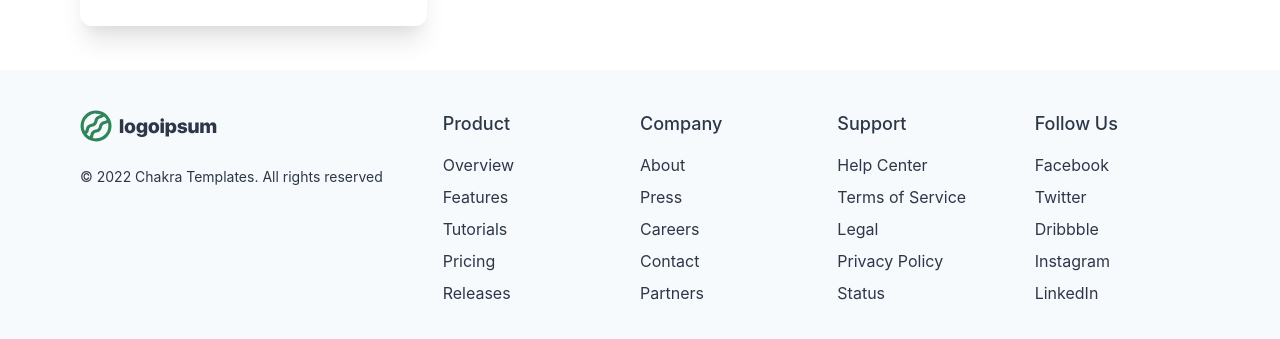
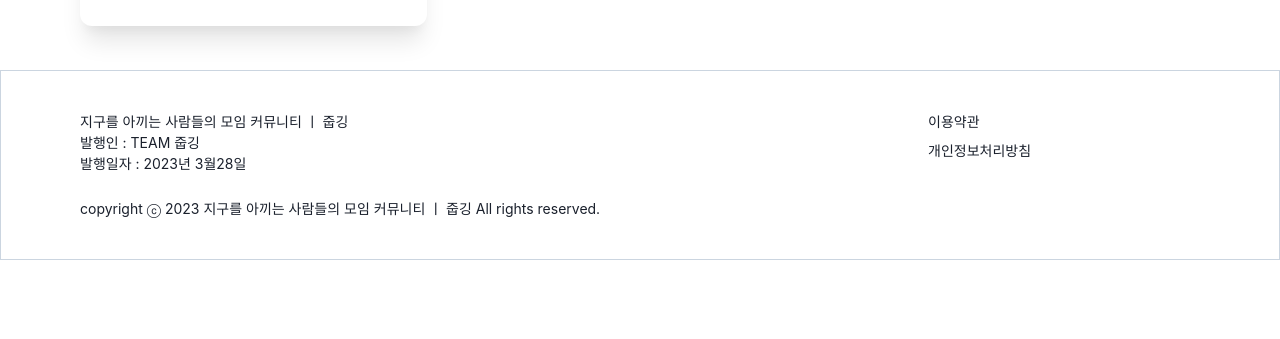
Before and after one commit to irisdew/jupging-frontend, a React (Vite) app: page / in a window 1280 px wide. Shown: the part 2035-2374 px from the top of the page. After the commit the page ends 2295 px from the top, so only its background shows below. Built offline with nearby package versions, Linux system fonts and the light colour scheme.

Commit message:
:sparkles: add design on Footer

```diff
--- a/src/components/Footer.tsx
+++ b/src/components/Footer.tsx
@@ -41,53 +41,35 @@ const ListHeader = ({ children }: { children: ReactNode }) => {
 export default function Footer() {
   return (
     <Box
-      bg={useColorModeValue('gray.50', 'gray.900')}
-      color={useColorModeValue('gray.700', 'gray.200')}
+      border="1px"
+      borderColor="gray.300"
+      bg={useColorModeValue('white.50', 'white.900')}
+      color={useColorModeValue('white.700', 'white.200')}
     >
       <Container as={Stack} maxW={'6xl'} py={10}>
         <SimpleGrid
-          templateColumns={{ sm: '1fr 1fr', md: '2fr 1fr 1fr 1fr 1fr' }}
+          templateColumns={{ sm: '1fr 1fr', md: '3fr 1fr' }}
           spacing={8}
         >
           <Stack spacing={6}>
-            <Box>
-              <Logo color={useColorModeValue('gray.700', 'white')} />
-            </Box>
             <Text fontSize={'sm'}>
-              © 2022 Chakra Templates. All rights reserved
+              지구를 아끼는 사람들의 모임 커뮤니티 ㅣ 줍깅 <br />
+              발행인 : TEAM 줍깅
+              <br />
+              발행일자 : 2023년 3월28일
+            </Text>
+            <Text fontSize={'sm'}>
+              copyright ⓒ 2023 지구를 아끼는 사람들의 모임 커뮤니티 ㅣ 줍깅 All
+              rights reserved.
             </Text>
           </Stack>
           <Stack align={'flex-start'}>
-            <ListHeader>Product</ListHeader>
-            <Link href={'#'}>Overview</Link>
-            <Link href={'#'}>Features</Link>
-            <Link href={'#'}>Tutorials</Link>
-            <Link href={'#'}>Pricing</Link>
-            <Link href={'#'}>Releases</Link>
-          </Stack>
-          <Stack align={'flex-start'}>
-            <ListHeader>Company</ListHeader>
-            <Link href={'#'}>About</Link>
-            <Link href={'#'}>Press</Link>
-            <Link href={'#'}>Careers</Link>
-            <Link href={'#'}>Contact</Link>
-            <Link href={'#'}>Partners</Link>
-          </Stack>
-          <Stack align={'flex-start'}>
-            <ListHeader>Support</ListHeader>
-            <Link href={'#'}>Help Center</Link>
-            <Link href={'#'}>Terms of Service</Link>
-            <Link href={'#'}>Legal</Link>
-            <Link href={'#'}>Privacy Policy</Link>
-            <Link href={'#'}>Status</Link>
-          </Stack>
-          <Stack align={'flex-start'}>
-            <ListHeader>Follow Us</ListHeader>
-            <Link href={'#'}>Facebook</Link>
-            <Link href={'#'}>Twitter</Link>
-            <Link href={'#'}>Dribbble</Link>
-            <Link href={'#'}>Instagram</Link>
-            <Link href={'#'}>LinkedIn</Link>
+            <Link fontSize={'sm'} href={'#'}>
+              이용약관
+            </Link>
+            <Link fontSize={'sm'} href={'#'}>
+              개인정보처리방침
+            </Link>
           </Stack>
         </SimpleGrid>
       </Container>
```
